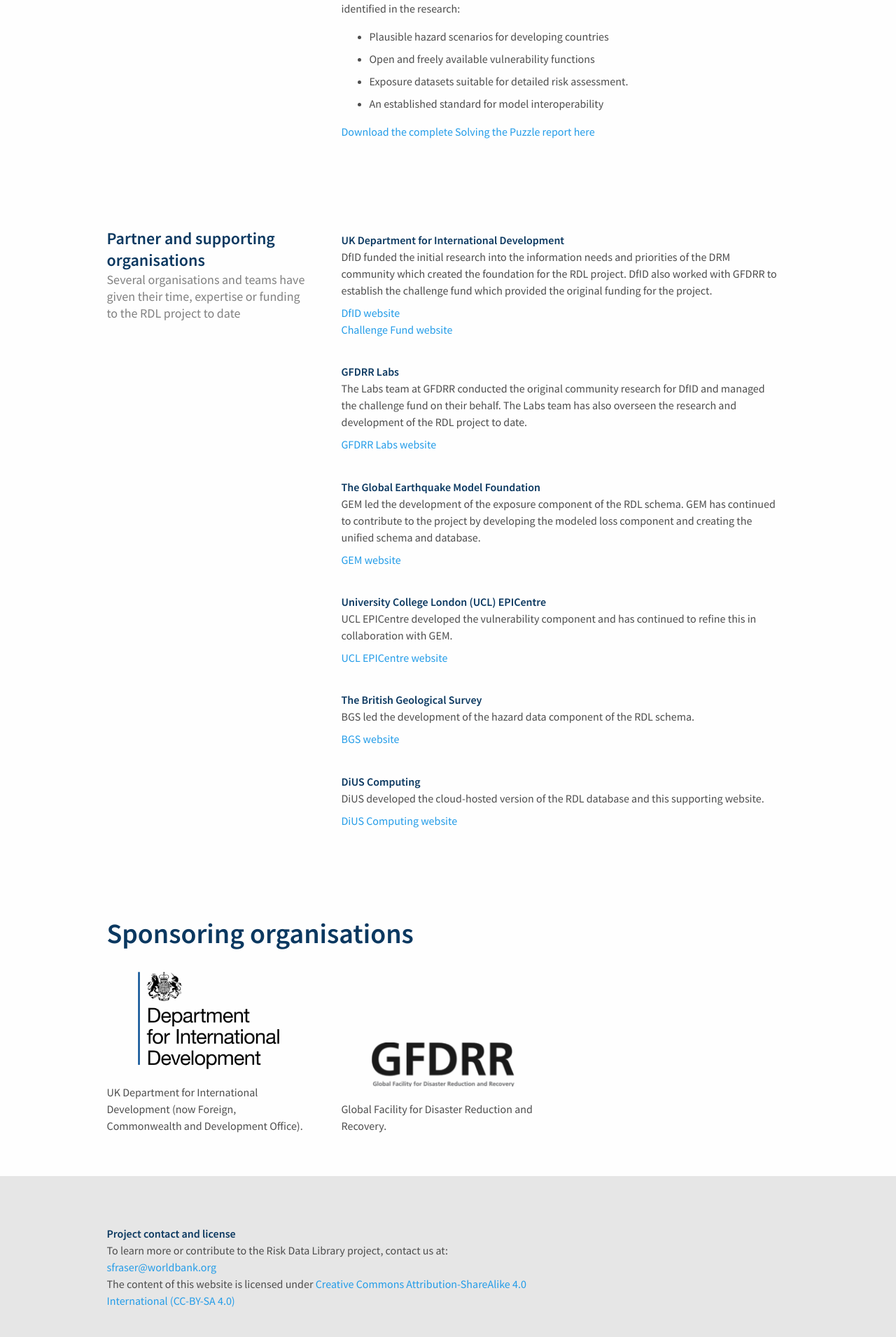
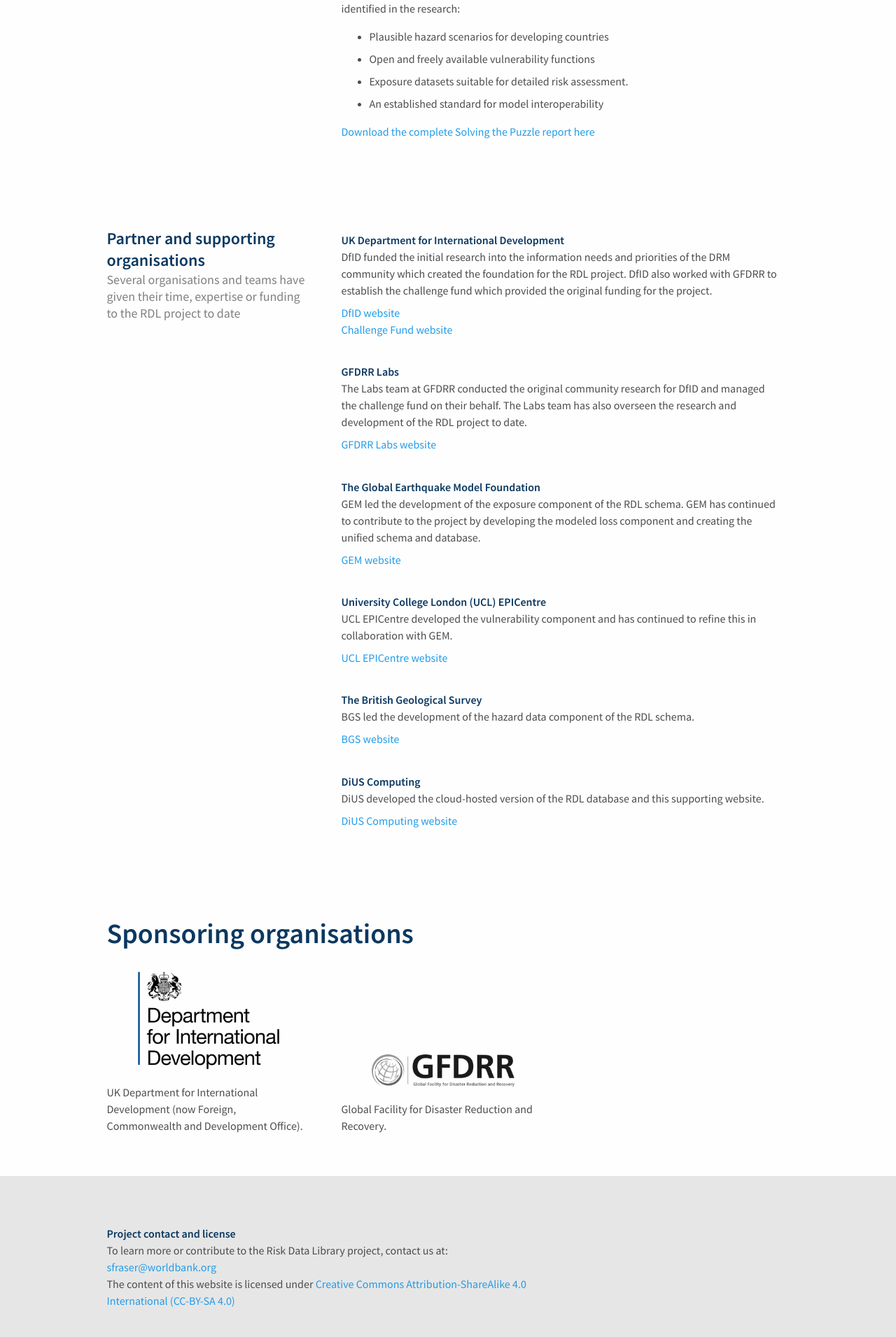
Before and after one commit to GFDRR/risk-data-library.github.io, a Jekyll site: the page built from project.html, in a window 1280 px wide. Shown: the part 815-2726 px from the top of the page at 70% size. Built offline with Jekyll 4.4.1, drawn with Linux system fonts in a browser that asks for light colours; nearby versions of some CDN libraries.

Commit message:
Update project.html
change gfdrr logo

```diff
--- a/project.html
+++ b/project.html
@@ -150,7 +150,7 @@
       </figure>
       <figure class="individual-logo-container">
         <a href="https://www.gfdrr.org/en/gfdrr-labs" class="link" title="GFDRR" target="_blank">
-          <img src="assets/images/logo_partners/gfdrr-resized.png"  class="logo-image">
+          <img src="assets/images/logo_partners/gfdrr.png"  class="logo-image">
         </a>
         <figcaption class="reusable-font-regular">
           Global Facility for Disaster Reduction and Recovery.
```
